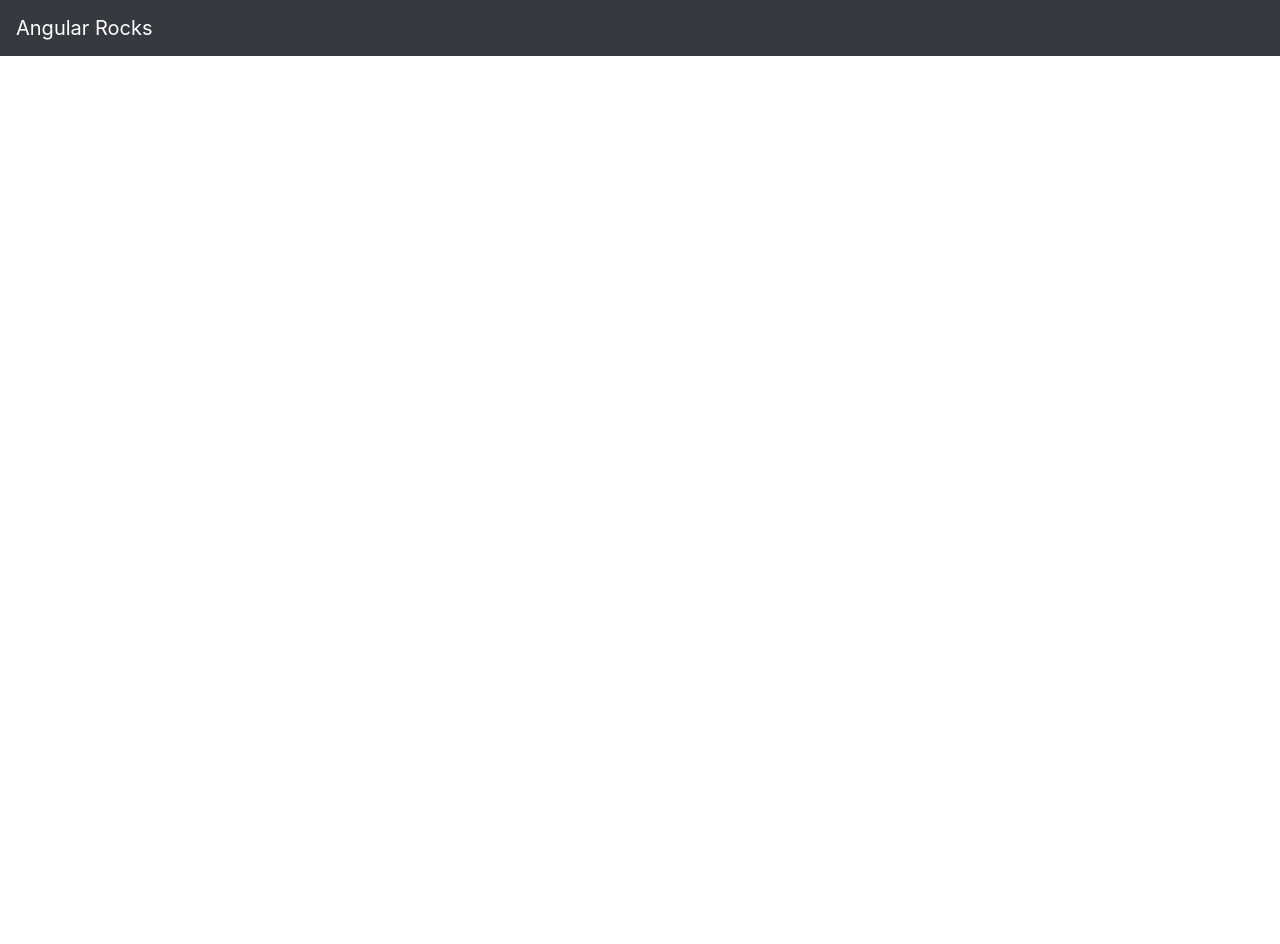
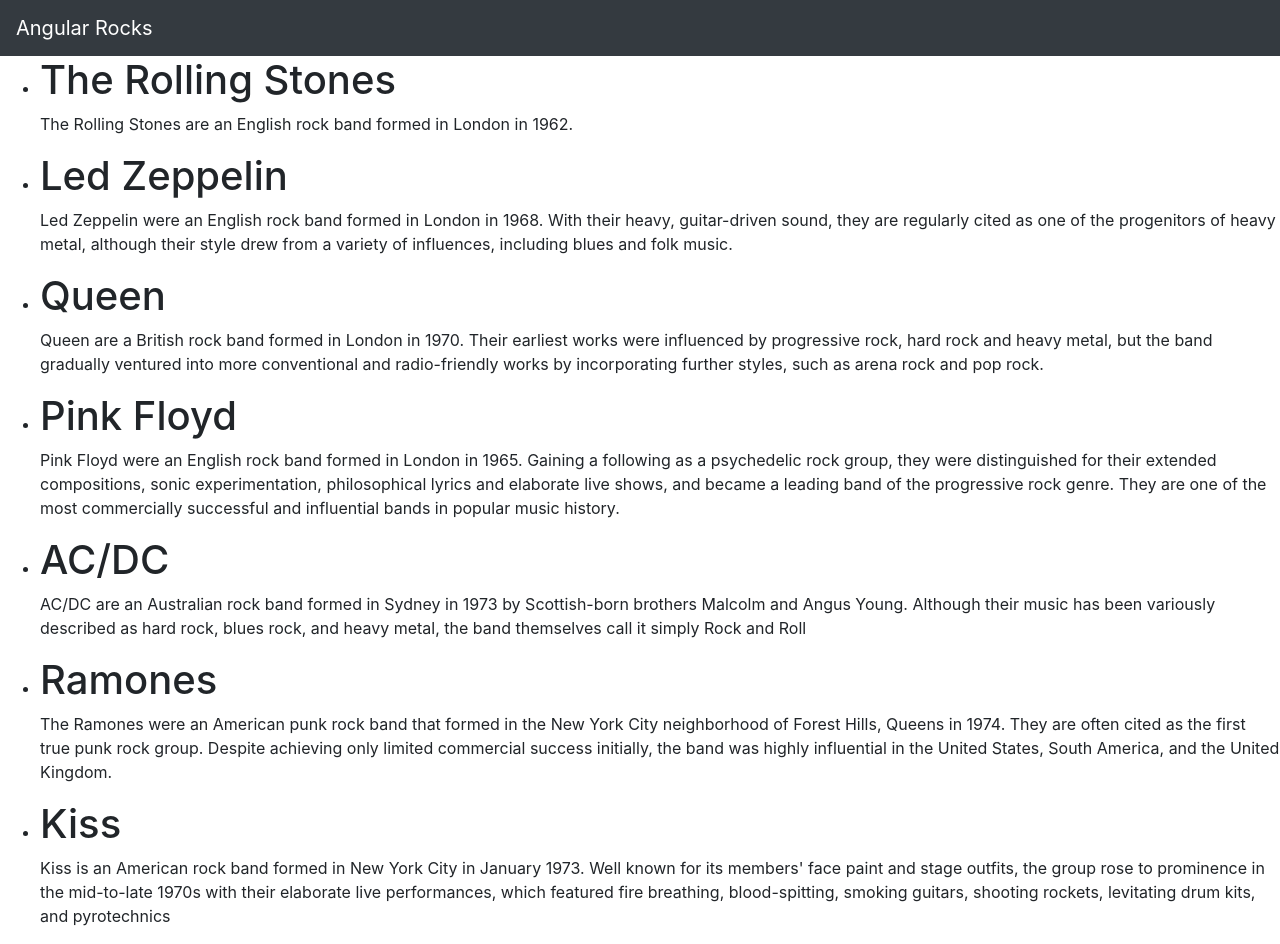
Before and after one commit to aruvaro88/angular-kub, an Angular app: page / in a window 1280 px wide. Before the commit the page ends 800 px from the top, so only its background shows below. Built offline with nearby package versions, Linux system fonts and the light colour scheme.

Commit message:
listing bands working

```diff
--- a/src/app/app.component.html
+++ b/src/app/app.component.html
@@ -3,3 +3,12 @@
   Angular Rocks
 </a>
 </nav>
+
+<div *ngFor="let band of bands">
+  <ul>
+    <li>
+      <h1>{{band.name}}</h1>
+      <p>{{band.description}}</p>
+    </li>
+  </ul>
+</div>
--- a/src/app/app.component.ts
+++ b/src/app/app.component.ts
@@ -1,10 +1,15 @@
 import { Component } from '@angular/core';
+import { BandService } from './services/band.service';
 
 @Component({
   selector: 'app-root',
   templateUrl: './app.component.html',
-  styleUrls: ['./app.component.css']
+  styleUrls: ['./app.component.css'],
 })
 export class AppComponent {
   title = 'angular-kub';
+  bands;
+  constructor(private bandService: BandService) {
+    this.bands= bandService.getBands()
+  }
 }
--- /dev/null
+++ b/src/app/services/band.service.ts
@@ -0,0 +1,15 @@
+import { Injectable } from '@angular/core';
+import { Band } from '../models/band.model';
+import * as data from '../../utils/initial-bands.json';
+
+@Injectable({
+  providedIn: 'root',
+})
+export class BandService {
+  private bandsData: any = (data as any).default;
+
+  constructor() {}
+  getBands() {
+    return this.bandsData;
+  }
+}
--- a/tsconfig.json
+++ b/tsconfig.json
@@ -10,6 +10,7 @@
     "module": "esnext",
     "moduleResolution": "node",
     "importHelpers": true,
+    "resolveJsonModule": true,
     "target": "es2015",
     "lib": [
       "es2018",
```
Also changed, not shown: src/app/models/band.model.ts (added, +8 -0 lines), 1 other file (tests, documents, lock files or other folders).
